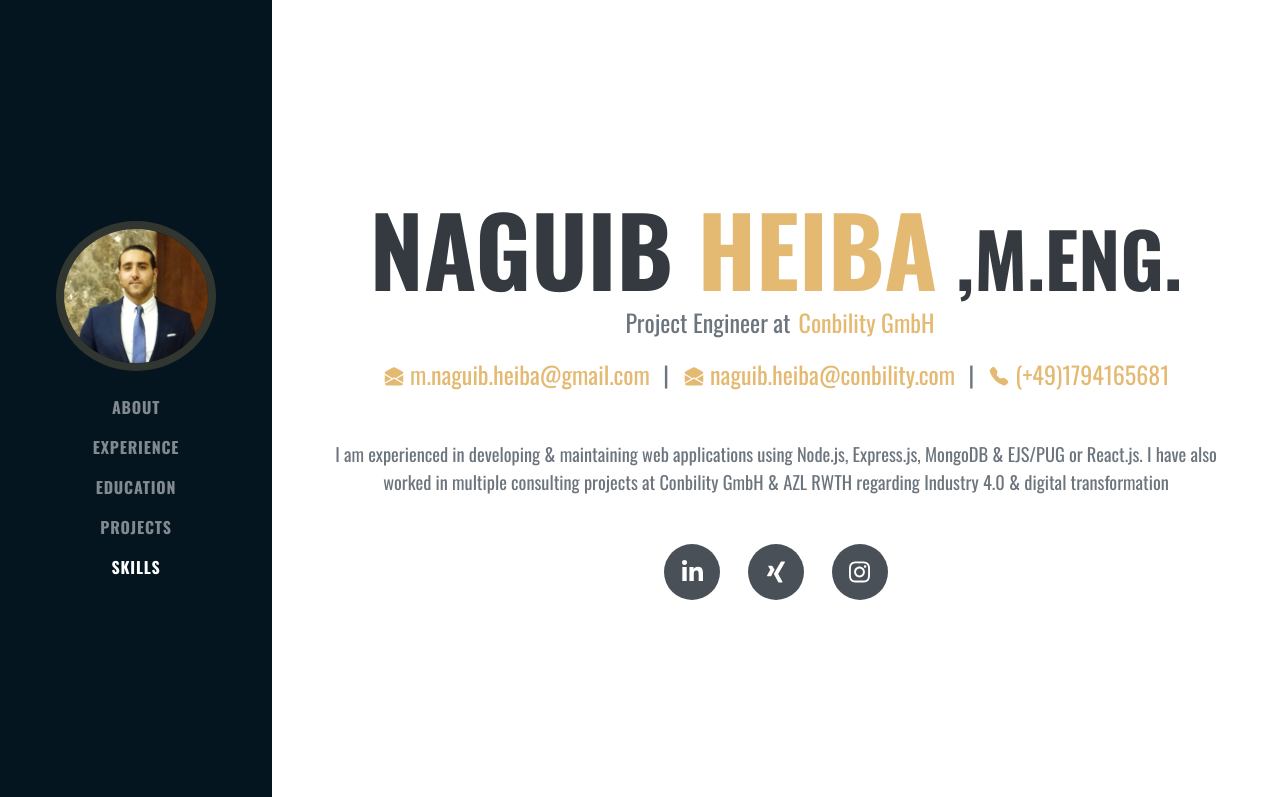
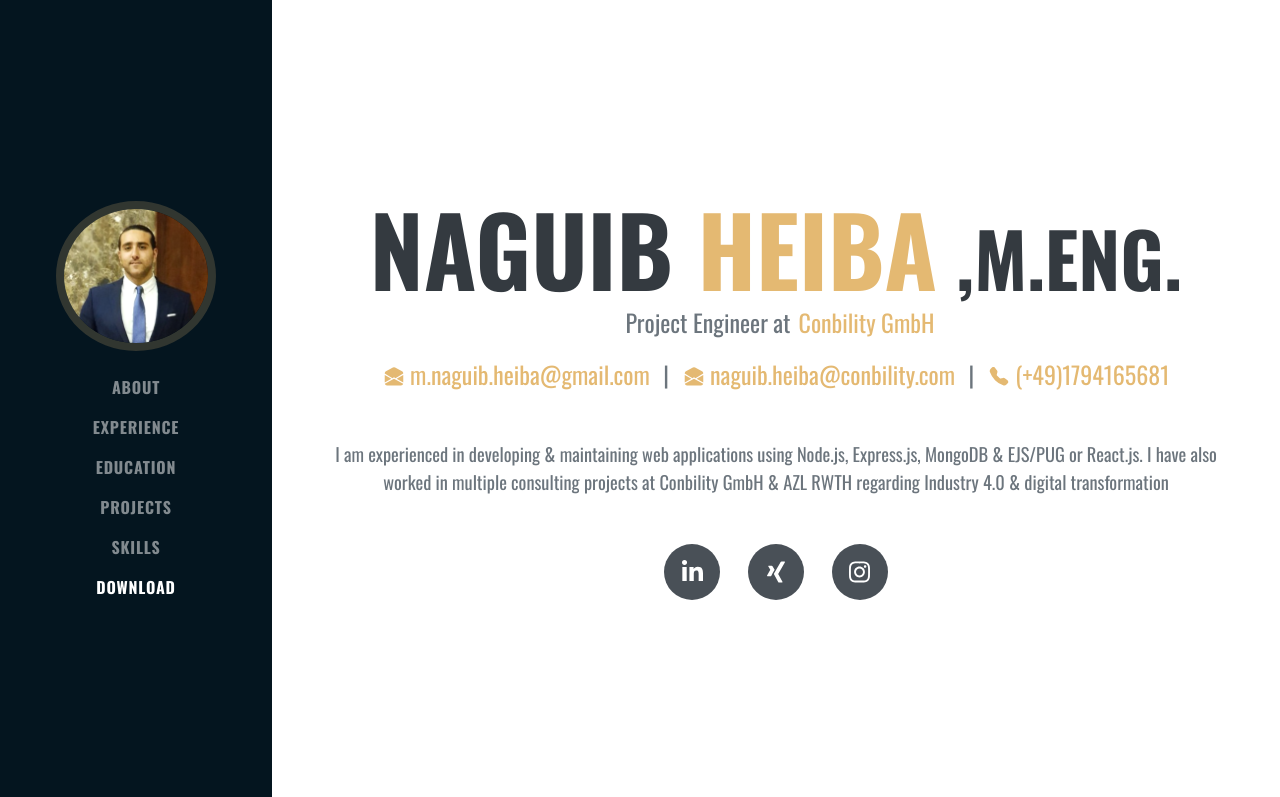
Before and after one commit to NHeiba/Resume, a plain HTML site: page index.html in a window 1280 px wide. Shown: the top 797 px of the page. Drawn offline with nearby package versions, Linux system fonts and the light colour scheme.

Commit message:
Update index.html

```diff
--- a/index.html
+++ b/index.html
@@ -35,6 +35,7 @@
                     <li class="nav-item"><a class="nav-link js-scroll-trigger" href="#education">Education</a></li>
                     <li class="nav-item"><a class="nav-link js-scroll-trigger" href="#projects">Projects</a></li>
                     <li class="nav-item"><a class="nav-link js-scroll-trigger" href="#skills">Skills</a></li>
+                            <li class="nav-item"><a class="nav-link js-scroll-trigger" href="#downloads">Download</a></li>
                 </ul>
             </div>
         </nav>
```
